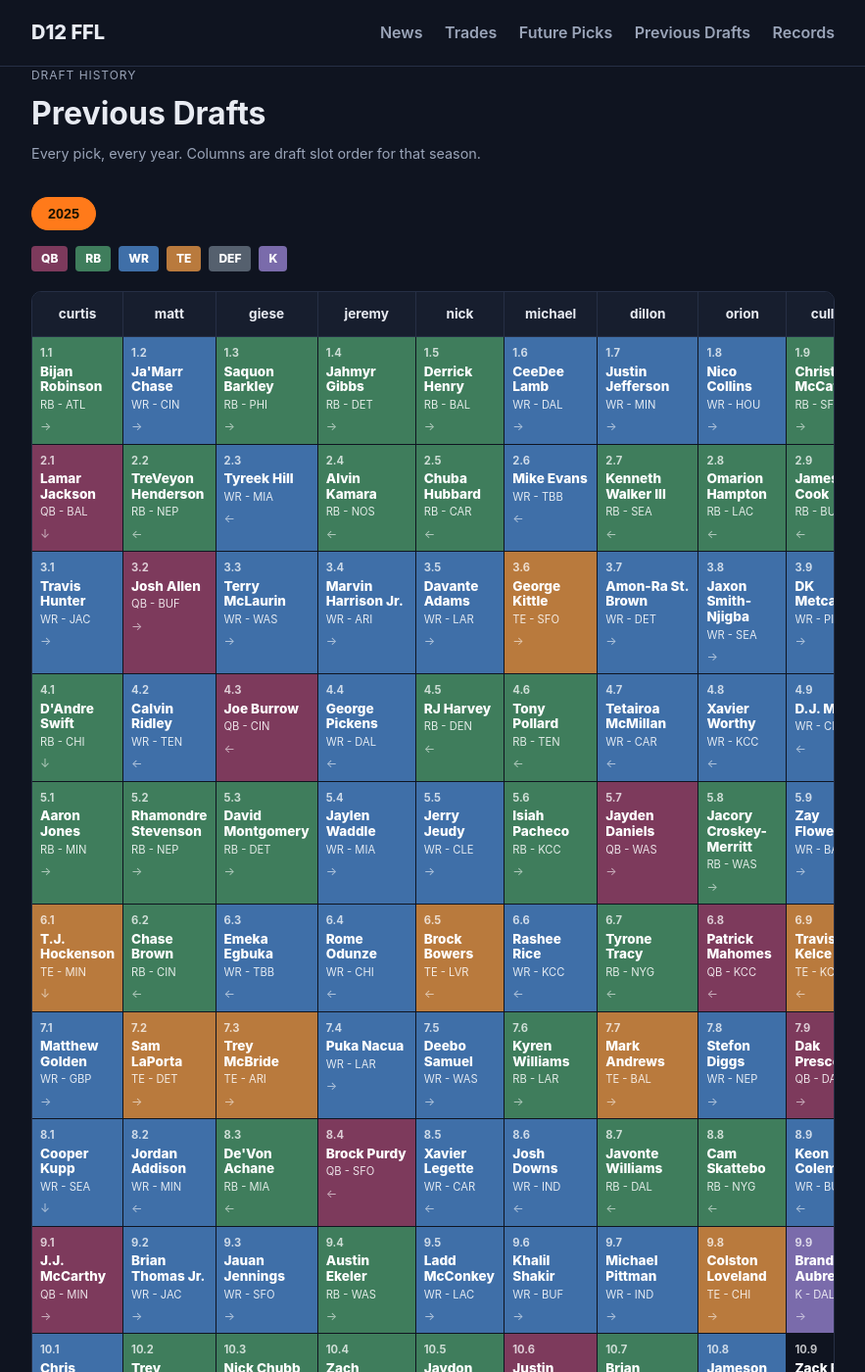
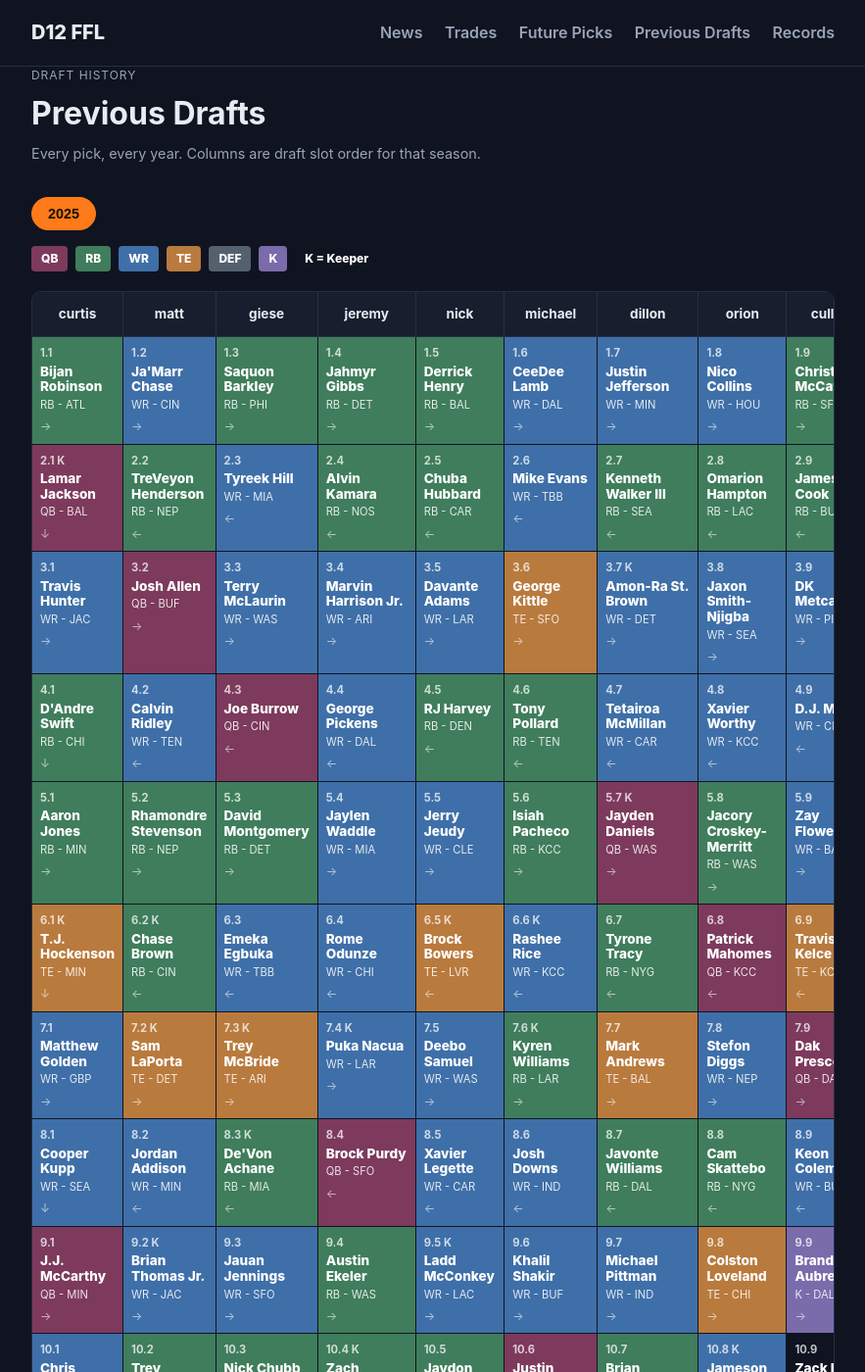
Before and after one commit to cullenhgn/D12-FFL-Website, a Jekyll site: the page built from previous-drafts/index.md, in a window 1280 px wide and 1400 px high. Shown: the whole window at 98% size, without its empty margins (198-1081 px from the left). Built offline with Jekyll 4.4.1, drawn with Linux system fonts in a browser that asks for light colours.

Commit message:
Add files via upload

```diff
--- a/previous-drafts/index.md
+++ b/previous-drafts/index.md
@@ -21,6 +21,7 @@ permalink: /previous-drafts/
   <span class="pd-legend-item pd-pos-TE">TE</span>
   <span class="pd-legend-item pd-pos-DEF">DEF</span>
   <span class="pd-legend-item pd-pos-K">K</span>
+  <span class="pd-legend-item pd-keeper-legend"><span class="pd-keeper-badge">K</span> = Keeper</span>
 </div>
 
 <div id="pd-board-wrap" class="pd-board-wrap">
@@ -85,9 +86,9 @@ permalink: /previous-drafts/
         var isTurn = odd ? colIndex === order.length - 1 : colIndex === 0;
         var arrow = isTurn ? '&darr;' : (odd ? '&rarr;' : '&larr;');
 
-        html += '<td class="pd-cell ' + posClass + '">';
+        html += '<td class="pd-cell ' + posClass + (pick && pick.keeper ? ' pd-keeper' : '') + '">';
         if (pick) {
-          html += '<div class="pd-pick-num">' + r + '.' + (colIndex + 1) + '</div>';
+          html += '<div class="pd-pick-num">' + r + '.' + (colIndex + 1) + (pick.keeper ? ' <span class="pd-keeper-badge">K</span>' : '') + '</div>';
           html += '<div class="pd-player">' + escapeHtml(pick.player) + '</div>';
           html += '<div class="pd-meta">' + escapeHtml(pick.position || '') + (pick.nfl_team ? ' - ' + escapeHtml(pick.nfl_team) : '') + '</div>';
           html += '<div class="pd-arrow">' + arrow + '</div>';
```
